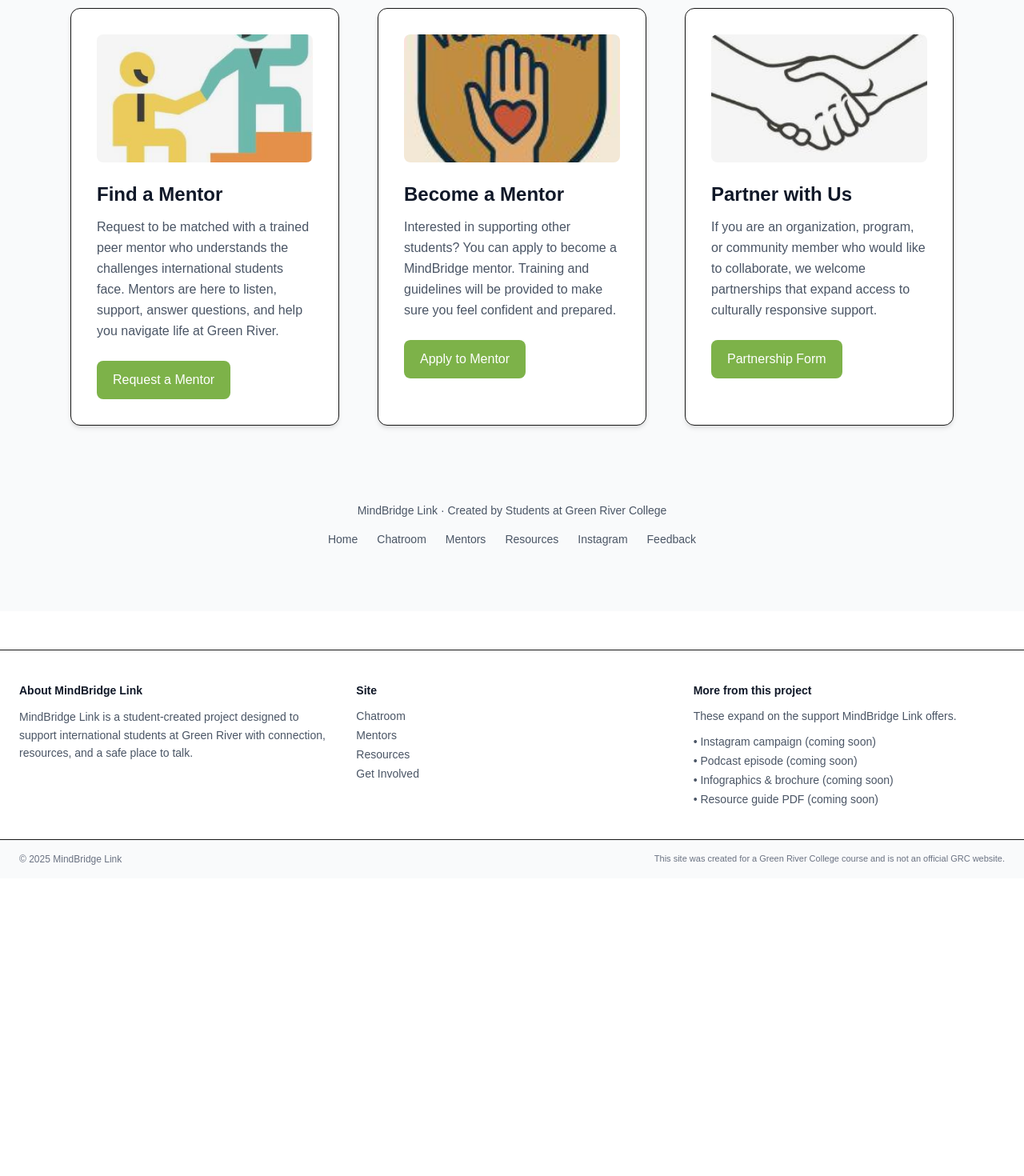
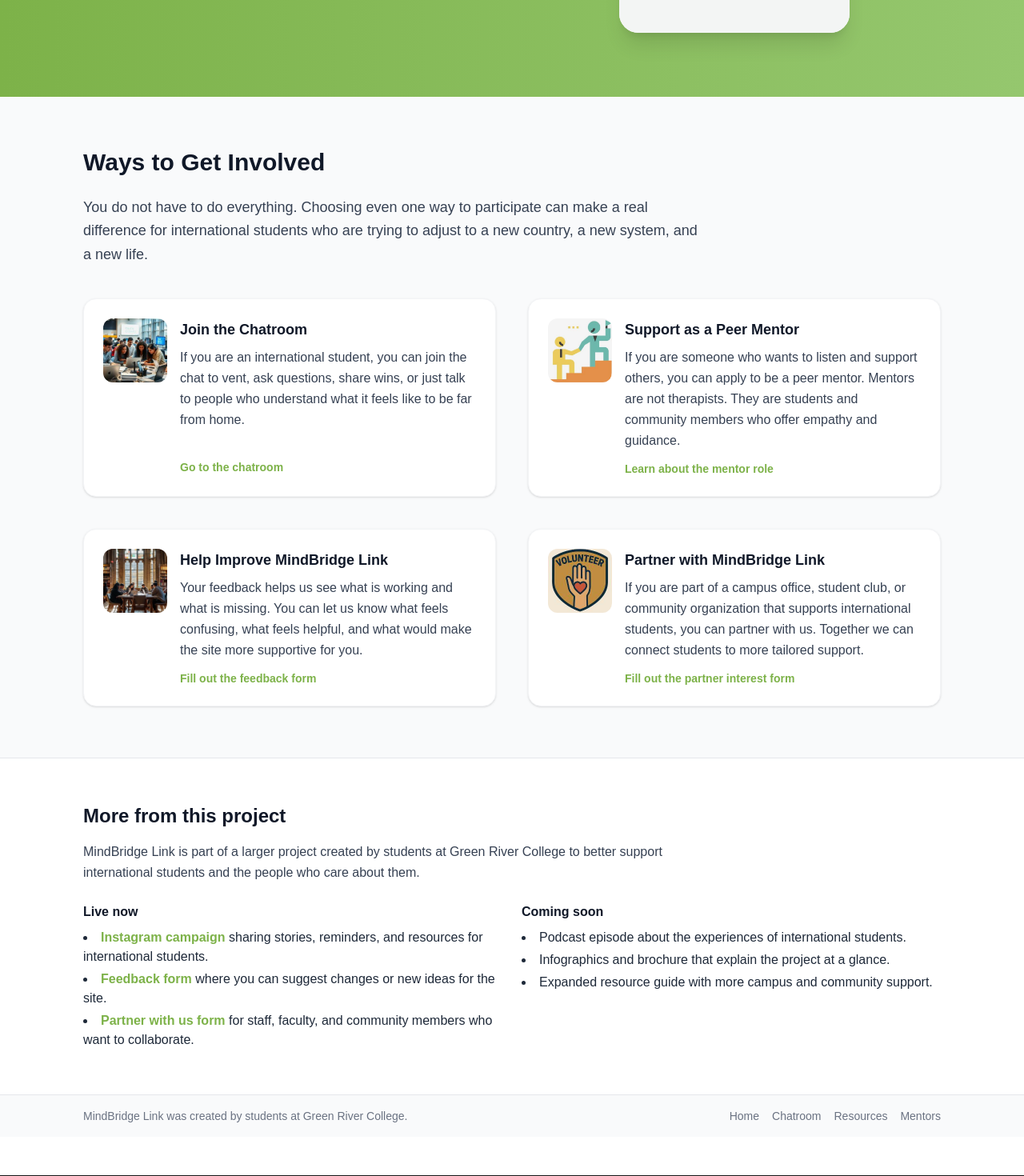
Before and after one commit to 0j0byte/Mindbridge-Link, a Next.js app: page /get-involved in a window 1280 px wide. Shown: the part 400-1870 px from the top of the page at 80% size. Before the commit the page ends 1498 px from the top, so only its background shows below. Built offline with nearby package versions, Linux system fonts and the light colour scheme.

Commit message:
Update mentors and get involved pages

```diff
--- a/app/get-involved/page.tsx
+++ b/app/get-involved/page.tsx
@@ -1,117 +1,286 @@
+import Image from "next/image";
+
+const FEEDBACK_FORM_URL =
+  "https://docs.google.com/forms/d/e/1FAIpQLScDyXkvA6LkpaoUPEWkutZpzO4y7J-v2gMga_Ycs-6rj8Wvsw/viewform?usp=dialog";
+
+const PARTNER_FORM_URL =
+  "https://docs.google.com/forms/d/e/1FAIpQLSdHfOQGBkt-hwj22ihbcVneW6ulwthvNTcd9Hg36tXNXPChQQ/viewform?usp=dialog";
+
+const INSTAGRAM_URL =
+  "https://www.instagram.com/mindbridge.greenriver?igsh=N3QwZ2E3Mnk1bXVr";
+
 export default function GetInvolvedPage() {
   return (
-    <div className="min-h-screen bg-gray-50 pb-20">
-      {/* HEADER */}
-      <header className="text-center py-16 px-6 bg-white border-b">
-        <h1 className="text-4xl font-bold text-gray-900">
+    <div className="min-h-screen bg-gray-50 flex flex-col">
+      <main className="flex-1">
+        {/* HERO */}
+        <section className="bg-gradient-to-r from-[#7db249] to-[#95c76e] py-16 md:py-20">
+          <div className="max-w-6xl mx-auto px-6 md:px-10 flex flex-col md:flex-row items-center gap-10">
+            <div className="flex-1 text-white">
+              <h1 className="text-3xl md:text-4xl font-bold leading-tight">
                 Get Involved with MindBridge Link
               </h1>
-        <p className="mt-4 text-gray-600 max-w-2xl mx-auto text-lg leading-relaxed">
-          Whether you want to receive support, volunteer your time, or
-          collaborate with us, MindBridge Link welcomes you. This project was
-          created by students at Green River College and continues to grow
-          through shared effort and community support.
+              <p className="mt-5 text-base md:text-lg max-w-xl leading-relaxed opacity-95">
+                MindBridge Link was created for international students at Green River
+                who want support, and for people who want to support them. Even small
+                actions can help someone feel less alone.
               </p>
-      </header>
-
-      {/* MAIN GRID */}
-      <section className="max-w-6xl mx-auto mt-16 px-6 grid gap-12 md:grid-cols-3">
-        {/* Card 1 */}
-        <div className="bg-white rounded-xl shadow-md p-8 border">
-          <img
-            src="/mentor_help.jpeg"
-            alt="Find a Mentor"
-            className="w-full h-40 object-cover rounded-lg mb-6"
-          />
-          <h2 className="text-2xl font-semibold text-gray-900 mb-3">
-            Find a Mentor
-          </h2>
-          <p className="text-gray-600 leading-relaxed mb-6">
-            Request to be matched with a trained peer mentor who understands the
-            challenges international students face. Mentors are here to listen,
-            support, answer questions, and help you navigate life at Green River.
-          </p>
-          <a
-            href="https://docs.google.com/forms/d/e/1FAIpQLSd0P7o4BpiqXHF61V5nyZvatrFyFduusxnvQCF7SEvoNLwjRA/viewform?usp=publish-editor"
-            target="_blank"
-            className="inline-block px-5 py-3 bg-[#7db249] text-white rounded-lg font-medium hover:bg-[#6da545] transition"
-          >
-            Request a Mentor
-          </a>
             </div>
 
-        {/* Card 2 */}
-        <div className="bg-white rounded-xl shadow-md p-8 border">
-          <img
-            src="/volunteer_badge.jpeg"
-            alt="Become a Mentor"
-            className="w-full h-40 object-cover rounded-lg mb-6"
+            <div className="flex-1 flex justify-center">
+              <div className="w-64 h-64 md:w-72 md:h-72 rounded-3xl overflow-hidden shadow-xl bg-white">
+                <Image
+                  src="/bridge_handshake.jpeg"
+                  alt="People connecting and supporting each other"
+                  width={400}
+                  height={400}
+                  className="w-full h-full object-cover"
                 />
-          <h2 className="text-2xl font-semibold text-gray-900 mb-3">
-            Become a Mentor
-          </h2>
-          <p className="text-gray-600 leading-relaxed mb-6">
-            Interested in supporting other students? You can apply to become a
-            MindBridge mentor. Training and guidelines will be provided to make
-            sure you feel confident and prepared.
-          </p>
-          <a
-            href="https://docs.google.com/forms/d/e/1FAIpQLScItrJ8-Ax-ceeUrve0Kzl69hG-81qS0Zx-RQMGuzI7MhW5zg/viewform?usp=publish-editor"
-            target="_blank"
-            className="inline-block px-5 py-3 bg-[#7db249] text-white rounded-lg font-medium hover:bg-[#6da545] transition"
-          >
-            Apply to Mentor
-          </a>
               </div>
-
-        {/* Card 3 */}
-        <div className="bg-white rounded-xl shadow-md p-8 border">
-          <img
-            src="/handshake_icon.jpeg"
-            alt="Partner with Us"
-            className="w-full h-40 object-cover rounded-lg mb-6"
-          />
-          <h2 className="text-2xl font-semibold text-gray-900 mb-3">
-            Partner with Us
-          </h2>
-          <p className="text-gray-600 leading-relaxed mb-6">
-            If you are an organization, program, or community member who would
-            like to collaborate, we welcome partnerships that expand access to
-            culturally responsive support.
-          </p>
-          <a
-            href="https://docs.google.com/forms/d/e/1FAIpQLSdHfOQGBkt-hwj22ihbcVneW6ulwthvNTcd9Hg36tXNXPChQQ/viewform?usp=dialog"
-            target="_blank"
-            className="inline-block px-5 py-3 bg-[#7db249] text-white rounded-lg font-medium hover:bg-[#6da545] transition"
-          >
-            Partnership Form
-          </a>
+            </div>
           </div>
         </section>
 
-      {/* FOOTER */}
-      <footer className="mt-24 text-center text-gray-600 text-sm">
-        <p>MindBridge Link · Created by Students at Green River College</p>
+        {/* MAIN GRID: WAYS TO GET INVOLVED */}
+        <section className="max-w-6xl mx-auto px-6 md:px-10 py-14 md:py-16">
+          <h2 className="text-2xl md:text-3xl font-semibold text-gray-900 mb-6">
+            Ways to Get Involved
+          </h2>
 
-        <div className="mt-4 flex justify-center gap-6 text-gray-600">
-          <a href="/" className="hover:text-gray-900">Home</a>
-          <a href="/chat" className="hover:text-gray-900">Chatroom</a>
-          <a href="/mentors" className="hover:text-gray-900">Mentors</a>
-          <a href="/resources" className="hover:text-gray-900">Resources</a>
+          <p className="text-gray-700 text-base md:text-lg max-w-3xl mb-10 leading-relaxed">
+            You do not have to do everything. Choosing even one way to participate
+            can make a real difference for international students who are trying to
+            adjust to a new country, a new system, and a new life.
+          </p>
+
+          <div className="grid md:grid-cols-2 gap-8 lg:gap-10">
+            {/* Join the Chatroom */}
+            <div className="bg-white rounded-2xl shadow-sm border border-gray-100 p-6 flex gap-4">
+              <div className="w-20 h-20 rounded-xl overflow-hidden flex-shrink-0 bg-gray-100">
+                <Image
+                  src="/group_discussion.jpeg"
+                  alt="Students talking together"
+                  width={160}
+                  height={160}
+                  className="w-full h-full object-cover"
+                />
+              </div>
+              <div className="flex flex-col justify-between">
+                <div>
+                  <h3 className="text-lg font-semibold text-gray-900">
+                    Join the Chatroom
+                  </h3>
+                  <p className="mt-2 text-sm md:text-base text-gray-700 leading-relaxed">
+                    If you are an international student, you can join the chat
+                    to vent, ask questions, share wins, or just talk to people
+                    who understand what it feels like to be far from home.
+                  </p>
+                </div>
+                <div className="mt-3">
                   <a
-            href="https://www.instagram.com/mindbridge.greenriver"
+                    href="/chat"
+                    className="inline-flex items-center text-sm font-semibold text-[#7db249] hover:underline"
+                  >
+                    Go to the chatroom
+                  </a>
+                </div>
+              </div>
+            </div>
+
+            {/* Become a peer mentor / listener */}
+            <div className="bg-white rounded-2xl shadow-sm border border-gray-100 p-6 flex gap-4">
+              <div className="w-20 h-20 rounded-xl overflow-hidden flex-shrink-0 bg-gray-100">
+                <Image
+                  src="/mentor_help.jpeg"
+                  alt="Student helping another student"
+                  width={160}
+                  height={160}
+                  className="w-full h-full object-cover"
+                />
+              </div>
+              <div className="flex flex-col justify-between">
+                <div>
+                  <h3 className="text-lg font-semibold text-gray-900">
+                    Support as a Peer Mentor
+                  </h3>
+                  <p className="mt-2 text-sm md:text-base text-gray-700 leading-relaxed">
+                    If you are someone who wants to listen and support others,
+                    you can apply to be a peer mentor. Mentors are not therapists.
+                    They are students and community members who offer empathy and
+                    guidance.
+                  </p>
+                </div>
+                <div className="mt-3 flex flex-wrap gap-3">
+                  <a
+                    href="/mentors"
+                    className="inline-flex items-center text-sm font-semibold text-[#7db249] hover:underline"
+                  >
+                    Learn about the mentor role
+                  </a>
+                </div>
+              </div>
+            </div>
+
+            {/* Give feedback on MindBridge */}
+            <div className="bg-white rounded-2xl shadow-sm border border-gray-100 p-6 flex gap-4">
+              <div className="w-20 h-20 rounded-xl overflow-hidden flex-shrink-0 bg-gray-100">
+                <Image
+                  src="/study_room.jpeg"
+                  alt="Student working at a desk"
+                  width={160}
+                  height={160}
+                  className="w-full h-full object-cover"
+                />
+              </div>
+              <div className="flex flex-col justify-between">
+                <div>
+                  <h3 className="text-lg font-semibold text-gray-900">
+                    Help Improve MindBridge Link
+                  </h3>
+                  <p className="mt-2 text-sm md:text-base text-gray-700 leading-relaxed">
+                    Your feedback helps us see what is working and what is missing.
+                    You can let us know what feels confusing, what feels helpful,
+                    and what would make the site more supportive for you.
+                  </p>
+                </div>
+                <div className="mt-3 flex flex-wrap gap-3">
+                  <a
+                    href={FEEDBACK_FORM_URL}
                     target="_blank"
-            className="hover:text-gray-900"
+                    rel="noreferrer"
+                    className="inline-flex items-center text-sm font-semibold text-[#7db249] hover:underline"
                   >
-            Instagram
+                    Fill out the feedback form
                   </a>
+                </div>
+              </div>
+            </div>
+
+            {/* Partner with us */}
+            <div className="bg-white rounded-2xl shadow-sm border border-gray-100 p-6 flex gap-4">
+              <div className="w-20 h-20 rounded-xl overflow-hidden flex-shrink-0 bg-gray-100">
+                <Image
+                  src="/volunteer_badge.jpeg"
+                  alt="Volunteer badge"
+                  width={160}
+                  height={160}
+                  className="w-full h-full object-cover"
+                />
+              </div>
+              <div className="flex flex-col justify-between">
+                <div>
+                  <h3 className="text-lg font-semibold text-gray-900">
+                    Partner with MindBridge Link
+                  </h3>
+                  <p className="mt-2 text-sm md:text-base text-gray-700 leading-relaxed">
+                    If you are part of a campus office, student club, or community
+                    organization that supports international students, you can
+                    partner with us. Together we can connect students to more
+                    tailored support.
+                  </p>
+                </div>
+                <div className="mt-3 flex flex-wrap gap-3">
                   <a
-            href="https://docs.google.com/forms/d/e/1FAIpQLScDyXkvA6LkpaoUPEWkutZpzO4y7J-v2gMga_Ycs-6rj8Wvsw/viewform?usp=dialog"
+                    href={PARTNER_FORM_URL}
                     target="_blank"
-            className="hover:text-gray-900"
+                    rel="noreferrer"
+                    className="inline-flex items-center text-sm font-semibold text-[#7db249] hover:underline"
                   >
-            Feedback
+                    Fill out the partner interest form
                   </a>
+                </div>
+              </div>
+            </div>
+          </div>
+        </section>
+
+        {/* MORE FROM THIS PROJECT */}
+        <section className="border-t border-gray-200 bg-white">
+          <div className="max-w-6xl mx-auto px-6 md:px-10 py-12 md:py-14">
+            <h2 className="text-2xl font-semibold text-gray-900 mb-4">
+              More from this project
+            </h2>
+            <p className="text-gray-700 text-sm md:text-base max-w-3xl mb-6 leading-relaxed">
+              MindBridge Link is part of a larger project created by students at
+              Green River College to better support international students and the
+              people who care about them.
+            </p>
+
+            <div className="grid md:grid-cols-2 gap-6">
+              <div className="space-y-2 text-sm md:text-base text-gray-800">
+                <p className="font-semibold text-gray-900">Live now</p>
+                <ul className="list-disc list-inside space-y-1">
+                  <li>
+                    <a
+                      href={INSTAGRAM_URL}
+                      target="_blank"
+                      rel="noreferrer"
+                      className="text-[#7db249] hover:underline font-semibold"
+                    >
+                      Instagram campaign
+                    </a>{" "}
+                    sharing stories, reminders, and resources for international
+                    students.
+                  </li>
+                  <li>
+                    <a
+                      href={FEEDBACK_FORM_URL}
+                      target="_blank"
+                      rel="noreferrer"
+                      className="text-[#7db249] hover:underline font-semibold"
+                    >
+                      Feedback form
+                    </a>{" "}
+                    where you can suggest changes or new ideas for the site.
+                  </li>
+                  <li>
+                    <a
+                      href={PARTNER_FORM_URL}
+                      target="_blank"
+                      rel="noreferrer"
+                      className="text-[#7db249] hover:underline font-semibold"
+                    >
+                      Partner with us form
+                    </a>{" "}
+                    for staff, faculty, and community members who want to
+                    collaborate.
+                  </li>
+                </ul>
+              </div>
+
+              <div className="space-y-2 text-sm md:text-base text-gray-800">
+                <p className="font-semibold text-gray-900">Coming soon</p>
+                <ul className="list-disc list-inside space-y-1">
+                  <li>Podcast episode about the experiences of international students.</li>
+                  <li>Infographics and brochure that explain the project at a glance.</li>
+                  <li>Expanded resource guide with more campus and community support.</li>
+                </ul>
+              </div>
+            </div>
+          </div>
+        </section>
+      </main>
+
+      {/* SIMPLE FOOTER JUST FOR THIS PAGE */}
+      <footer className="border-t border-gray-200 bg-gray-50">
+        <div className="max-w-6xl mx-auto px-6 md:px-10 py-4 flex flex-col md:flex-row items-center justify-between gap-2">
+          <p className="text-xs md:text-sm text-gray-500">
+            MindBridge Link was created by students at Green River College.
+          </p>
+          <div className="flex gap-4 text-xs md:text-sm">
+            <a href="/" className="text-gray-500 hover:text-gray-700">
+              Home
+            </a>
+            <a href="/chat" className="text-gray-500 hover:text-gray-700">
+              Chatroom
+            </a>
+            <a href="/resources" className="text-gray-500 hover:text-gray-700">
+              Resources
+            </a>
+            <a href="/mentors" className="text-gray-500 hover:text-gray-700">
+              Mentors
+            </a>
+          </div>
         </div>
       </footer>
     </div>
```
Lines whose indentation alone changed are shown as unchanged.
